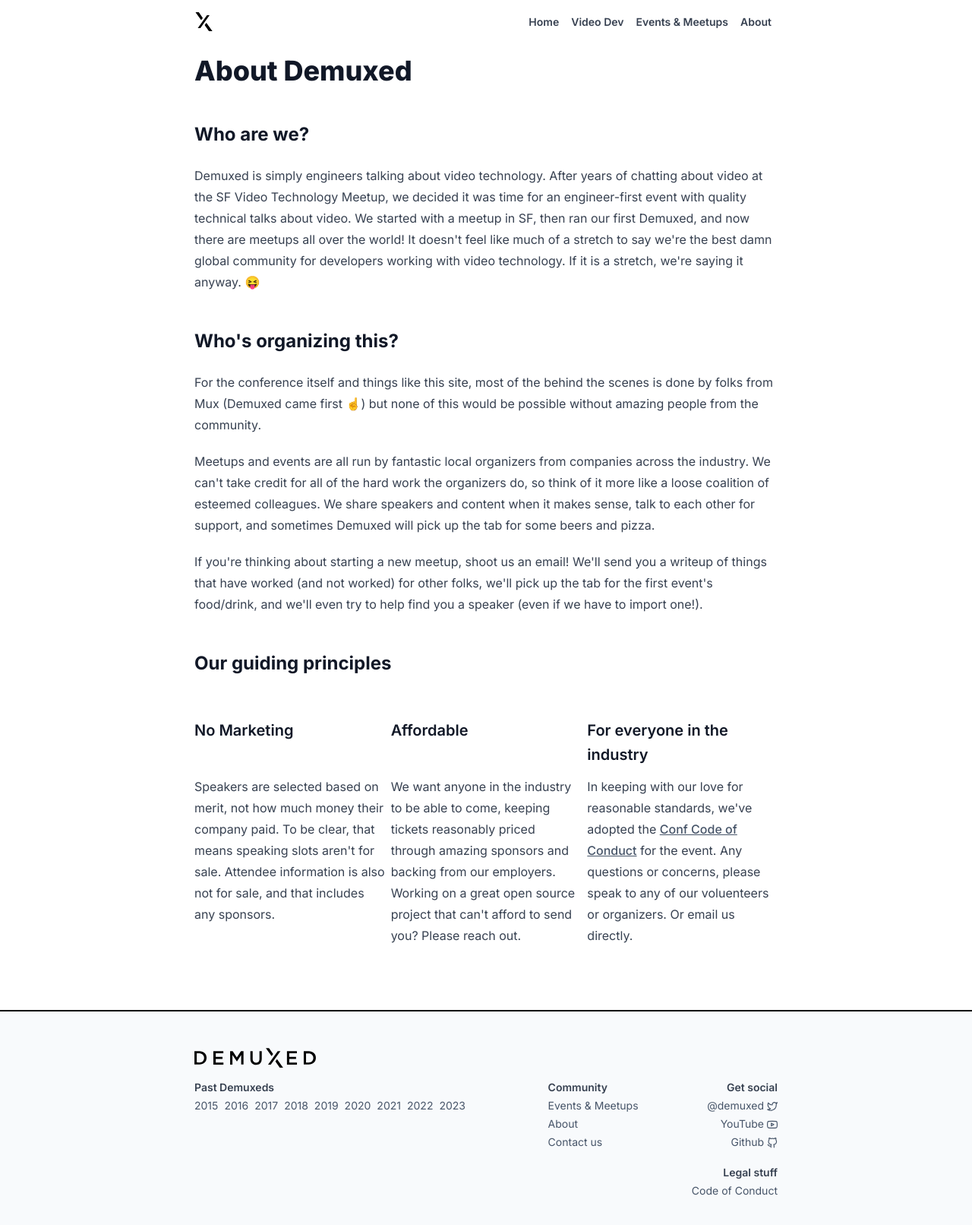
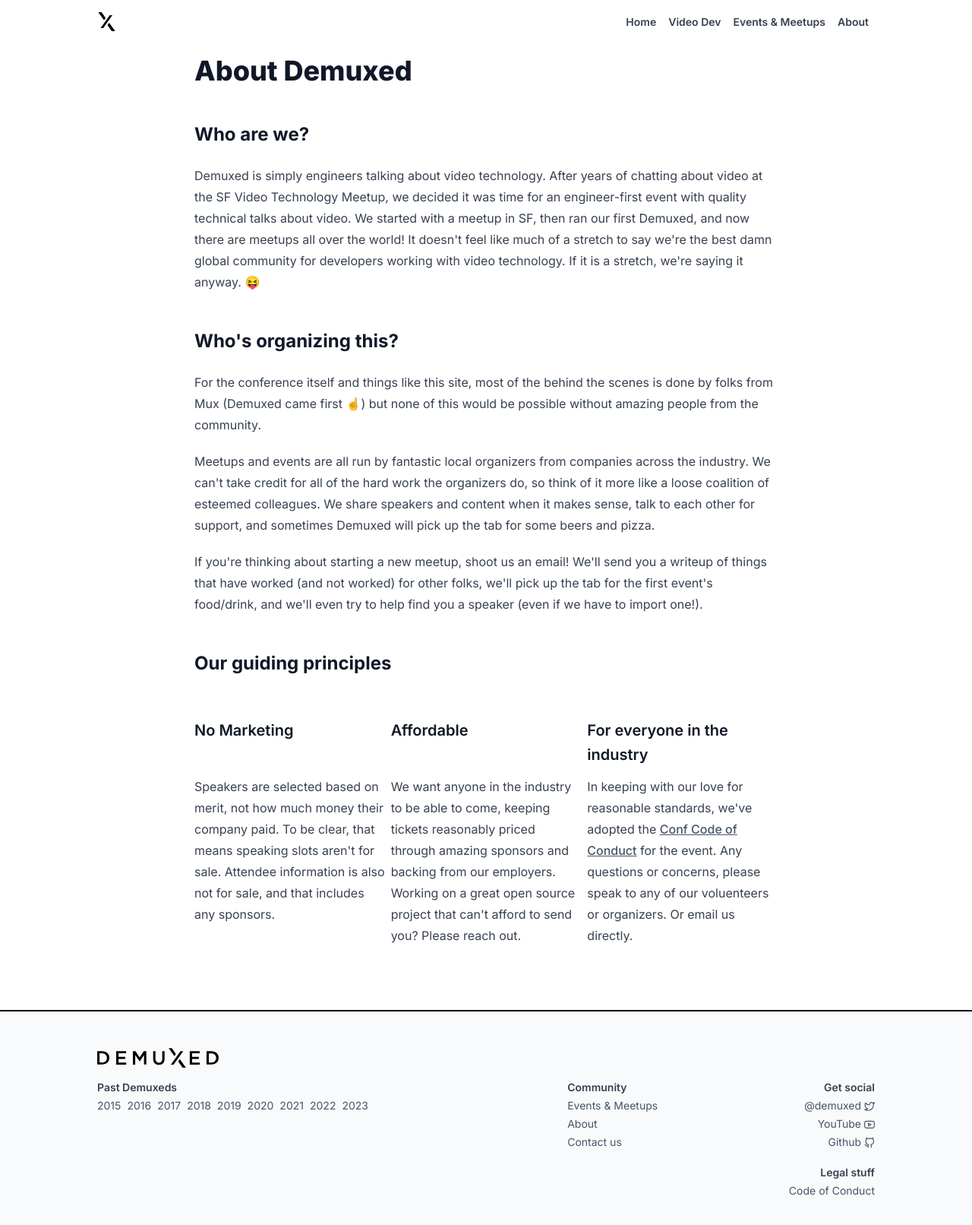
Before and after one commit to demuxed/demuxed.com, a Next.js app: page /about in a window 1280 px wide. Shown: the top 1612 px of the page at 76% size. Built offline with nearby package versions, Linux system fonts and the light colour scheme.

Commit message:
update some more stylez

```diff
--- a/src/app/meetups/page.tsx
+++ b/src/app/meetups/page.tsx
@@ -46,15 +46,15 @@
   const { communities, events } = await getData();
 
   return (
-    <main className="container max-w-screen-md mx-auto pt-4 pb-16">
+    <main className="container max-w-screen-lg mx-auto pt-4 pb-16">
       <h1 className="text-6xl font-bold mb-8">Meetups & Events</h1>
 
-      <p className="py-4">
+      <p className="py-4 max-w-screen-md">
         These communities are all run by amazing, independent organizers from
         all across the video industry and globe. If you're interested in getting
         involved with any of them, help make introductions!
       </p>
-      <p className="py-4">
+      <p className="py-4 max-w-screen-md">
         If you're interested in starting a new community,{' '}
         <Link
           className="underline hover:text-gray-600"
@@ -66,7 +66,7 @@
         and in some cases we've even been able to help coordinate getting
         speakers involved.
       </p>
-      <p className="py-4">
+      <p className="py-4 max-w-screen-md">
         These upcoming events are pulled directly from each group's Meetup page
         on a consistent basis and is updated every few hours. If you notice
         something wrong, out of date, etc, please let us know!
--- a/src/app/page.tsx
+++ b/src/app/page.tsx
@@ -13,8 +13,8 @@
   const events = await getUpcomingEvents();
 
   return (
-    <main className="container max-w-screen-md mx-auto pt-4 pb-8">
-      <div className="flex flex-col items-center justify-center mt-8 sm:mr-16">
+    <main className="container max-w-screen-lg mx-auto pt-4 pb-8">
+      <div className="flex flex-col items-center justify-center mt-8 max-w-screen-md">
         <h1 className="text-6xl font-bold">
           The conference &amp; community for video devs
         </h1>
--- a/src/components/Footer.tsx
+++ b/src/components/Footer.tsx
@@ -19,7 +19,7 @@
   return (
     <footer>
       <div className="bg-slate-50 border-t-2 border-black">
-        <div className="container max-w-screen-md mx-auto py-12 px-4 md:px-0">
+        <div className="container max-w-screen-lg mx-auto py-12 px-4 md:px-0">
           <DemuxedLogo className="w-40" />
           <div className="grid grid-cols-2 md:grid-cols-5 gap-2">
             <div className="col-span-2 md:col-span-3">
--- a/src/components/Navigation.tsx
+++ b/src/components/Navigation.tsx
@@ -16,7 +16,7 @@
 
   return (
     <nav className="bg-white px-4 md:px-0">
-      <div className="container max-w-screen-md mx-auto">
+      <div className="container max-w-screen-lg mx-auto">
         <div className="flex justify-between items-center py-4">
           <div>
             <Link href="/" className="text-xl font-bold">
```
